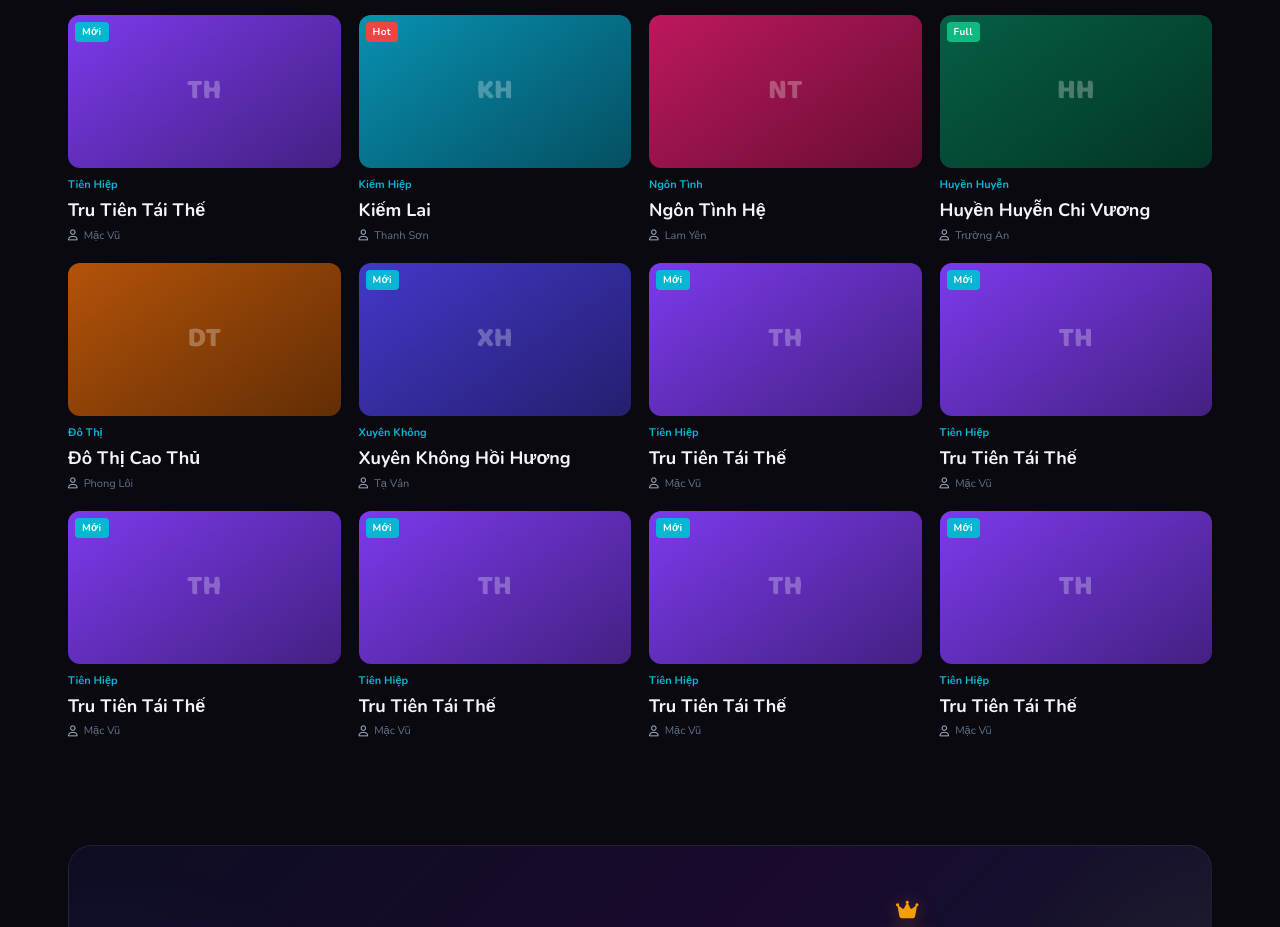
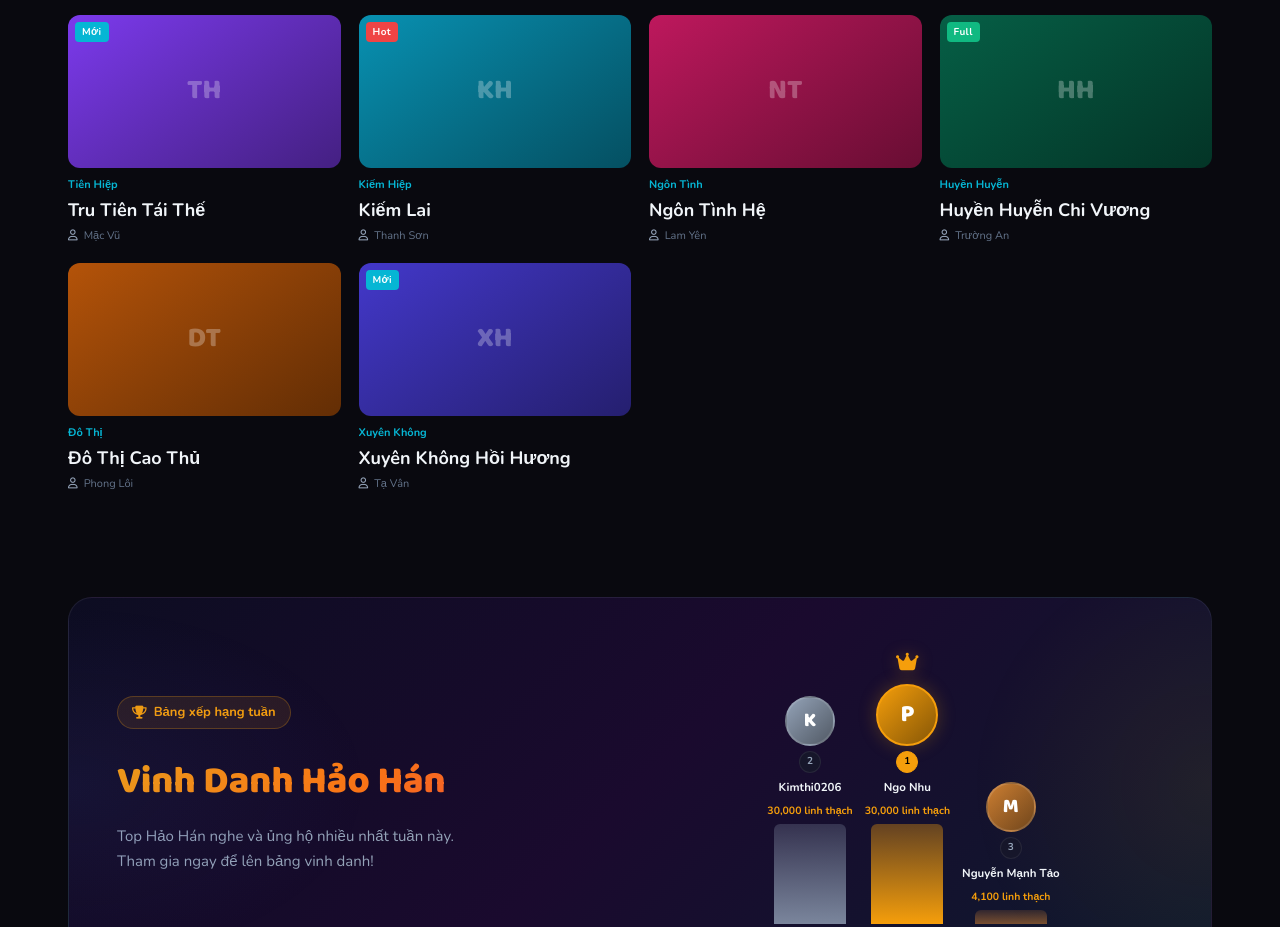
Before and after one commit to nguyennhuvinh664-cmyk/audiohub, a website: page html/index.html in a window 1280 px wide. Shown: the part 761-1688 px from the top of the page. Drawn offline with nearby package versions, Linux system fonts and the light colour scheme.

Commit message:
fix home card navigation and remove forced grid cloning

```diff
--- a/html/index.html
+++ b/html/index.html
@@ -331,34 +331,5 @@
 <script src="../js/stories-store.js"></script>
 <script src="../js/stories-cover-store.js"></script>
 <script src="../js/stories-home.js?v=20260531-1"></script>
-<script>
-  (function () {
-    function ensureGrid(root, target) {
-      if (!root) return;
-      var cards = Array.prototype.slice.call(root.querySelectorAll('.sc'));
-      if (!cards.length) return;
-      while (cards.length < target) {
-        var source = cards[cards.length % cards.length];
-        var clone = source.cloneNode(true);
-        root.appendChild(clone);
-        cards.push(clone);
-      }
-    }
-
-    function fixHomeGrids() {
-      ensureGrid(document.querySelector('.cgrid'), 12);
-      ensureGrid(document.querySelector('[data-home-popular-grid]'), 12);
-      ensureGrid(document.querySelector('[data-home-completed-grid]'), 12);
-    }
-
-    window.setTimeout(fixHomeGrids, 0);
-    window.setTimeout(fixHomeGrids, 400);
-    window.setTimeout(fixHomeGrids, 1200);
-    window.addEventListener('pageshow', fixHomeGrids);
-    window.addEventListener('focus', fixHomeGrids);
-    window.addEventListener('audiohub:stories-updated', fixHomeGrids);
-    window.AudioHubHomeGridForce = { run: fixHomeGrids };
-  })();
-</script>
 </body>
 </html>
--- a/js/stories-home.js
+++ b/js/stories-home.js
@@ -556,12 +556,6 @@
     var card = target.closest('a.sc, a.ti');
     if (!card) return;
 
-    var href = String(card.getAttribute('href') || '');
-    if (href === 'story-detail.html' || href.indexOf('story-detail.html?id=') < 0) {
-      event.preventDefault();
-      renderHomeStories();
-    }
-
     var visibility = String(card.getAttribute('data-story-visibility') || '').trim();
     if (visibility === 'Không công khai' && !isMember()) {
       event.preventDefault();
@@ -569,16 +563,15 @@
       return;
     }
 
-    var storyId = String(card.getAttribute('data-story-id') || '').trim();
-
-    if (storyId) {
-      event.preventDefault();
-      window.location.href = 'story-detail.html?id=' + encodeURIComponent(storyId);
-      return;
+    var href = String(card.getAttribute('href') || '').trim();
+    if (!href || href === 'story-detail.html' || href.indexOf('story-detail.html?id=') < 0) {
+      var storyId = String(card.getAttribute('data-story-id') || '').trim();
+      if (storyId) {
+        card.setAttribute('href', 'story-detail.html?id=' + encodeURIComponent(storyId));
+      } else {
+        event.preventDefault();
+      }
     }
-
-    event.preventDefault();
-    renderHomeStories();
   });
 
   bindHomeGenreDropdown();
```
